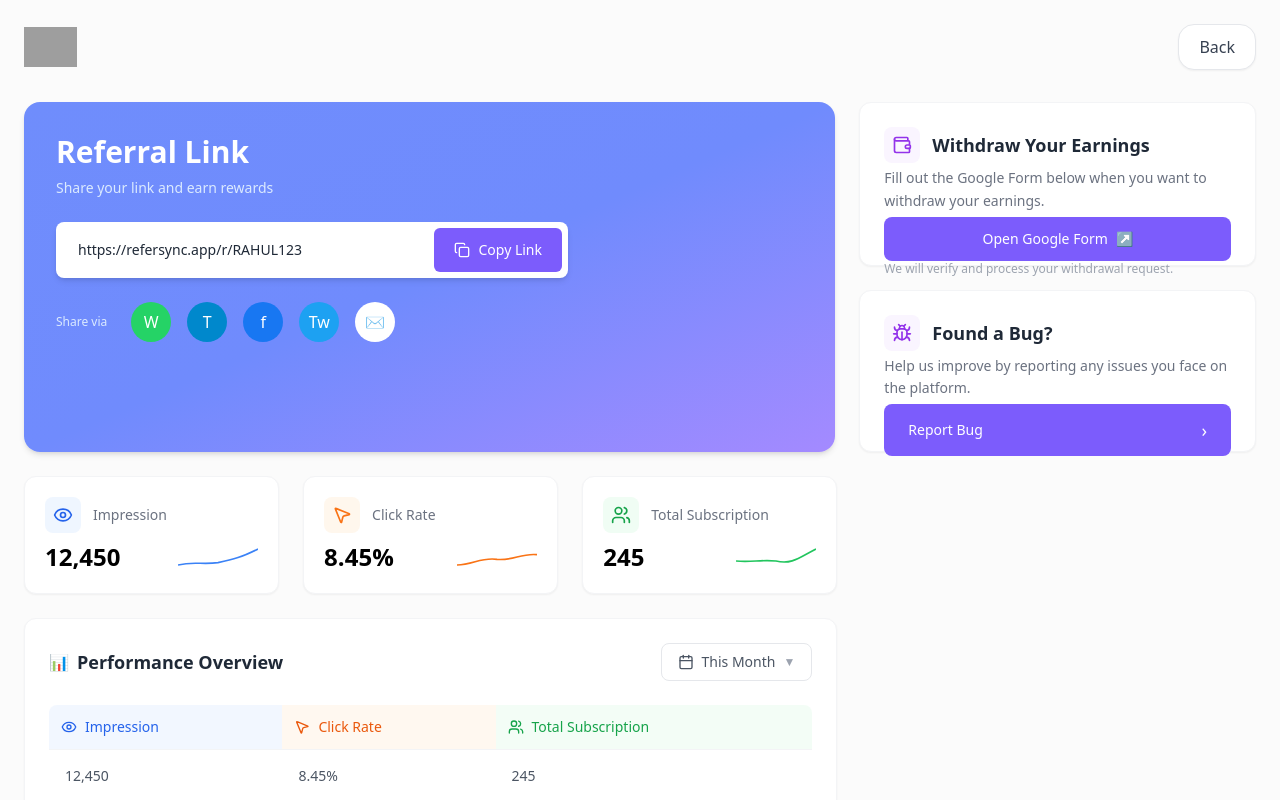
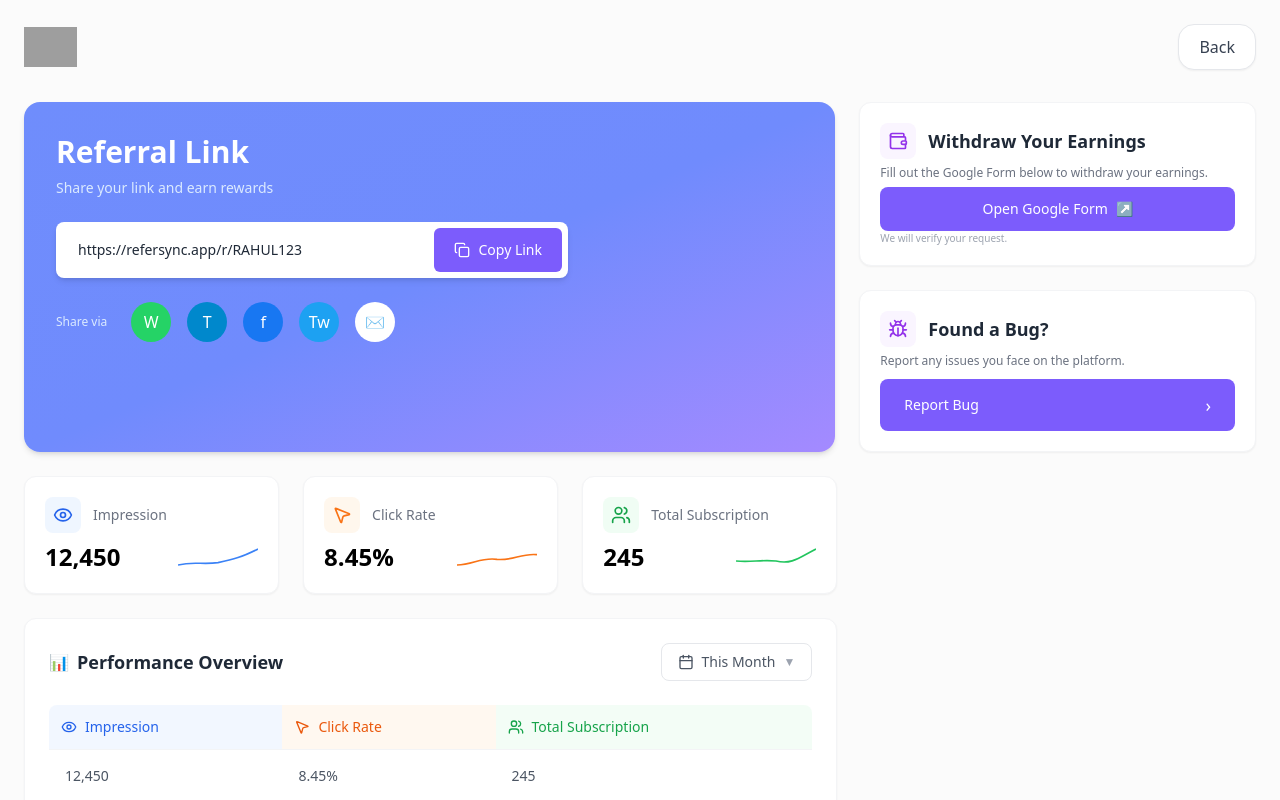
Before and after one commit to afnankhan123456/reviewreply-ai, a Next.js app: page /plans/refer-earn in a window 1280 px wide. Shown: the top 800 px of the page. Built offline with nearby package versions, Linux system fonts and the light colour scheme; grey boxes are pictures that could not be loaded.

Commit message:
Update page.tsx

```diff
--- a/app/plans/refer-earn/page.tsx
+++ b/app/plans/refer-earn/page.tsx
@@ -35,7 +35,7 @@ export default function ReferEarnPage() {
 
         {/* ================= ROW 1 ================= */}
 
-        {/* LEFT CARD (Updated: pr-[1px] -> pr-[2px]) */}
+        {/* LEFT CARD */}
         <div className="lg:col-span-2 pr-[2px]">
           <div className="bg-gradient-to-br from-[#6f8dfc] via-[#708bfd] to-[#a48aff] rounded-2xl p-8 text-white relative overflow-hidden shadow-md h-[350px]">
             <h2 className="text-3xl font-semibold mb-2">Referral Link</h2>
@@ -64,11 +64,11 @@ export default function ReferEarnPage() {
           </div>
         </div>
 
-        {/* RIGHT SIDEBAR (Updated: -ml-[1px] -> -ml-[2px]) */}
+        {/* RIGHT SIDEBAR */}
         <div className="lg:col-span-1 -ml-[2px] flex flex-col gap-6 h-full">
 
-          {/* CARD 1: Withdraw - 163.5px */}
-          <div className="bg-white rounded-xl border border-gray-100 shadow-sm p-6 h-[163.5px] flex flex-col justify-between">
+          {/* CARD 1: Withdraw - FIXED (Only text optimized) */}
+          <div className="bg-white rounded-xl border border-gray-100 shadow-sm p-5 h-[163.5px] flex flex-col justify-between">
             <div>
               <div className="flex items-center gap-3 mb-1">
                 <div className="bg-purple-50 p-2 rounded-lg">
@@ -76,22 +76,22 @@ export default function ReferEarnPage() {
                 </div>
                 <h3 className="font-semibold text-lg text-gray-800">Withdraw Your Earnings</h3>
               </div>
-              <p className="text-sm text-gray-500 leading-relaxed mb-1">
-                Fill out the Google Form below when you want to withdraw your earnings.
+              <p className="text-xs text-gray-500 leading-relaxed mb-1"> {/* text-sm -> text-xs */}
+                Fill out the Google Form below to withdraw your earnings.
               </p>
             </div>
             <div>
               <button className="w-full bg-[#7c5cfc] hover:bg-[#6a4ce0] text-white py-3 rounded-lg font-medium text-sm flex items-center justify-center gap-2 transition">
                 Open Google Form <span className="text-sm">↗</span>
               </button>
-              <p className="text-xs text-gray-400 mt-0">
-                We will verify and process your withdrawal request.
+              <p className="text-[10px] text-gray-400 mt-0">
+                We will verify your request.
               </p>
             </div>
           </div>
 
-          {/* CARD 2: Found a Bug - 162.5px */}
-          <div className="bg-white rounded-xl border border-gray-100 shadow-sm p-6 h-[162.5px] flex flex-col justify-between">
+          {/* CARD 2: Found a Bug - FIXED (Only text optimized) */}
+          <div className="bg-white rounded-xl border border-gray-100 shadow-sm p-5 h-[162.5px] flex flex-col justify-between">
             <div>
               <div className="flex items-center gap-3 mb-1">
                 <div className="bg-purple-50 p-2 rounded-lg">
@@ -99,8 +99,8 @@ export default function ReferEarnPage() {
                 </div>
                 <h3 className="font-semibold text-lg text-gray-800">Found a Bug?</h3>
               </div>
-              <p className="text-sm text-gray-500 leading-relaxed mb-1">
-                Help us improve by reporting any issues you face on the platform.
+              <p className="text-xs text-gray-500 leading-relaxed mb-1"> {/* text-sm -> text-xs */}
+                Report any issues you face on the platform.
               </p>
             </div>
             <button className="w-full bg-[#7c5cfc] hover:bg-[#6a4ce0] text-white py-3 rounded-lg font-medium text-sm flex items-center justify-between px-6 transition">
```
